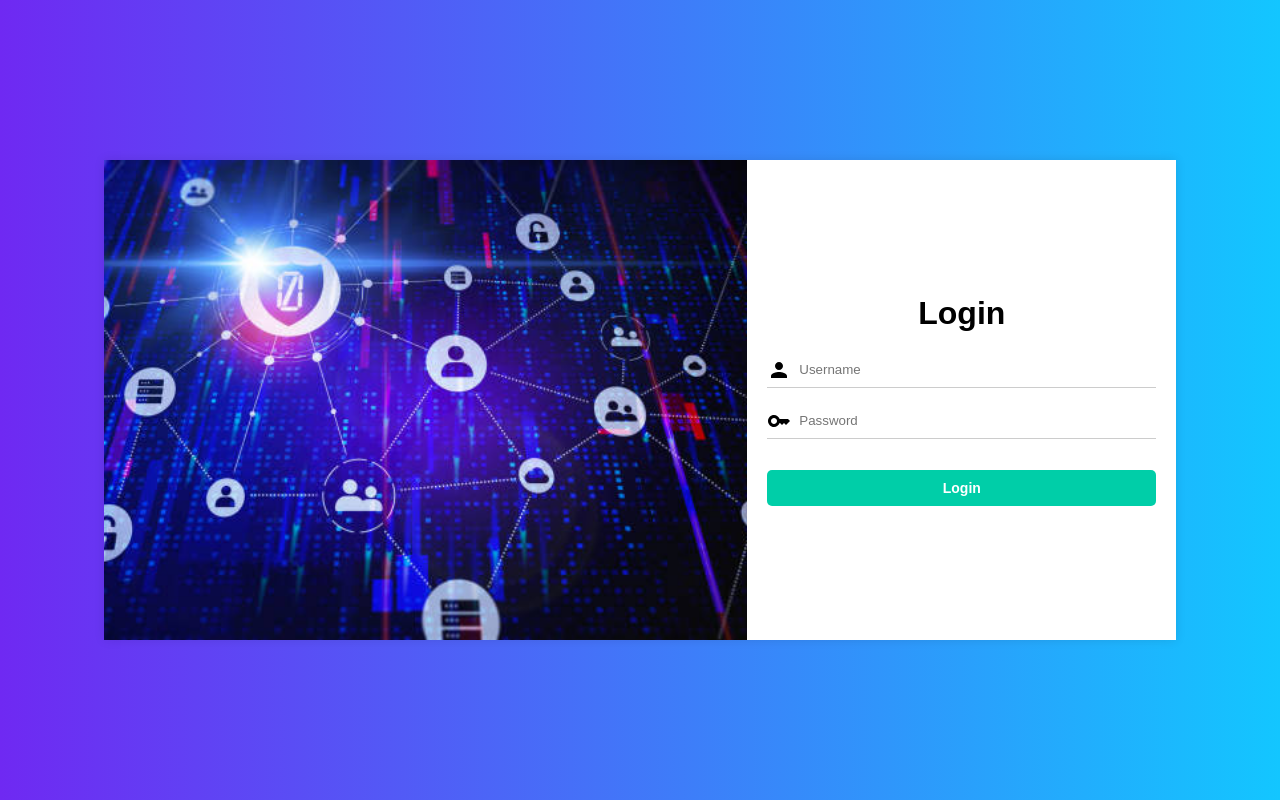
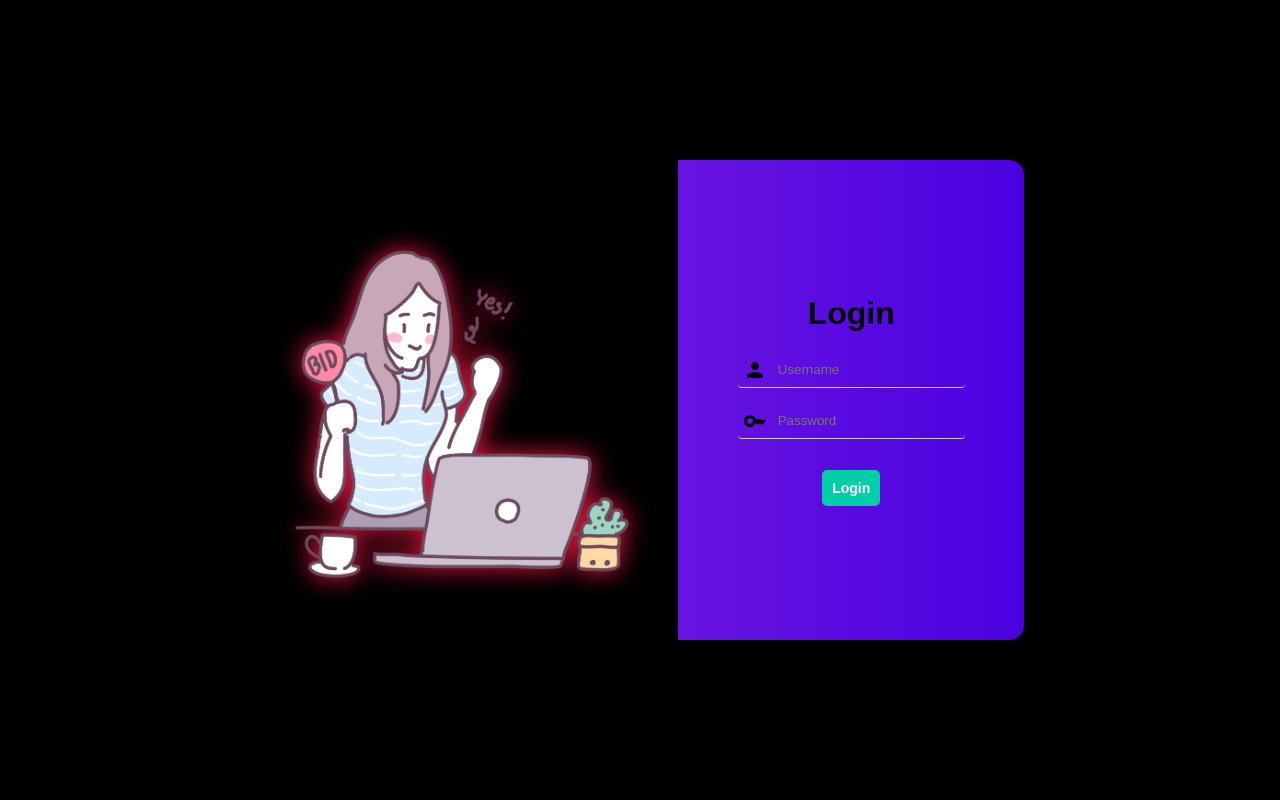
Before and after one commit to Su1207/dashboard_admin, a React (Vite) app: page /login in a window 1280 px wide. Built offline with nearby package versions, Linux system fonts and the light colour scheme.

Commit message:
next commit

```diff
--- a/src/pages/login/Login.tsx
+++ b/src/pages/login/Login.tsx
@@ -40,7 +40,7 @@ const Login = () => {
     <div className="auth">
       <div className="auth_container">
         <div className="login_img_container">
-          <img src="login.jpg" alt="" className="login_img" />
+          <img src="login1.png" alt="" className="login_img" />
         </div>
         <div className="login_container">
           <div className="login_title">Login</div>
--- a/src/pages/login/login.scss
+++ b/src/pages/login/login.scss
@@ -8,12 +8,15 @@
   justify-content: center;
   height: 100vh;
   width: 100vw;
-  background: linear-gradient(to right, #6f29f2, #13c6ff);
+  background: #000;
 
   .auth_container {
+    border-radius: 15px;
     display: flex;
     height: 60vh;
-    background-color: #fff; /* Set your desired background color */
+    width: 60vw;
+    background-image: linear-gradient(to right, #8e2de2, #4a00e0);
+    // background: white;
     box-shadow: 0 0 10px rgba(0, 0, 0, 0.1); /* Set your desired shadow */
 
     @include lg {
@@ -31,7 +34,8 @@
     }
 
     .login_img_container {
-      width: 60%;
+      width: 55%;
+      background: #000;
 
       @include md {
         width: 100%;
@@ -46,11 +50,12 @@
         height: 100%;
         object-fit: cover;
         object-position: center;
+        filter: drop-shadow(0 0 0.75rem crimson);
       }
     }
 
     .login_container {
-      width: 40%;
+      width: 45%;
       padding: 20px;
       margin: auto 0;
 
@@ -69,16 +74,20 @@
       form {
         display: flex;
         flex-direction: column;
+        align-items: center;
+        width: 100%;
 
         .input_space {
           margin-bottom: 15px;
           position: relative;
           display: flex;
           align-items: center;
+          // width: 100%;
 
           .user_icon,
           .password_icon {
             position: absolute;
+            left: 5px;
           }
 
           input {
@@ -87,13 +96,16 @@
             outline: none;
             border: none;
             border-bottom: 1px solid #ccc;
+            background: transparent;
             outline: none;
-            padding-left: 2rem;
+            padding-left: 2.5rem;
+            border-radius: 4px;
           }
         }
 
         button {
-          width: 100%;
+          // width: 100%;
+          width: fit-content;
           padding: 10px;
           margin-top: 1rem;
           background-color: #00cea8;
```
Also changed, not shown: public/login1.png (added).
